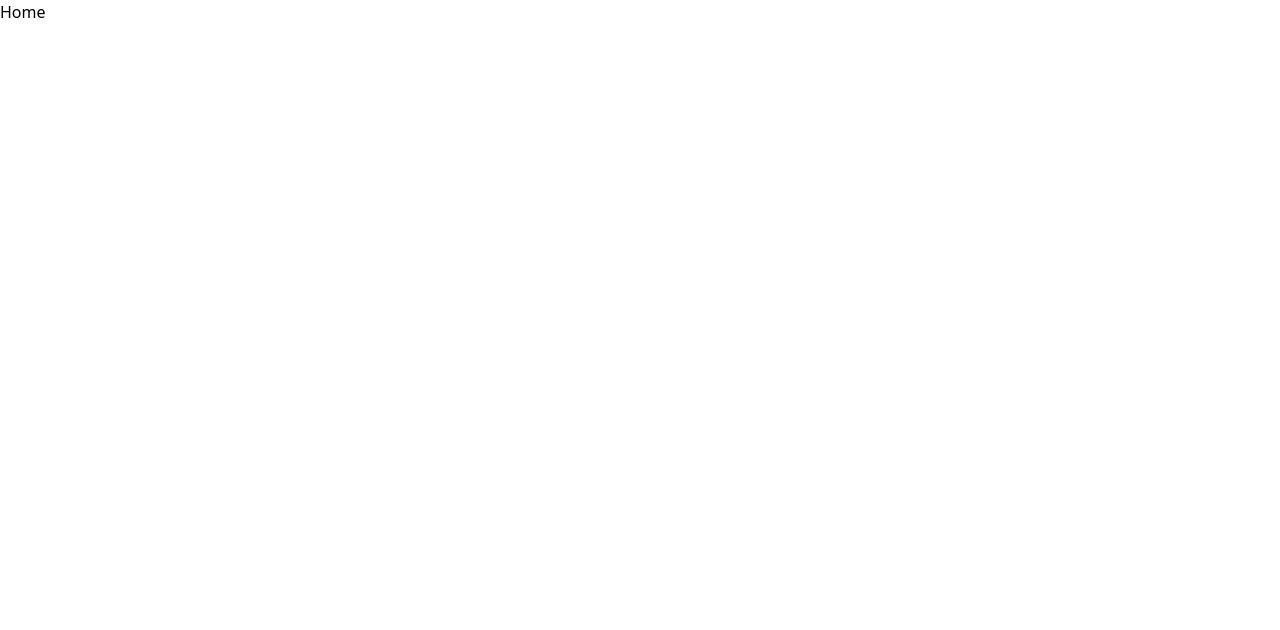
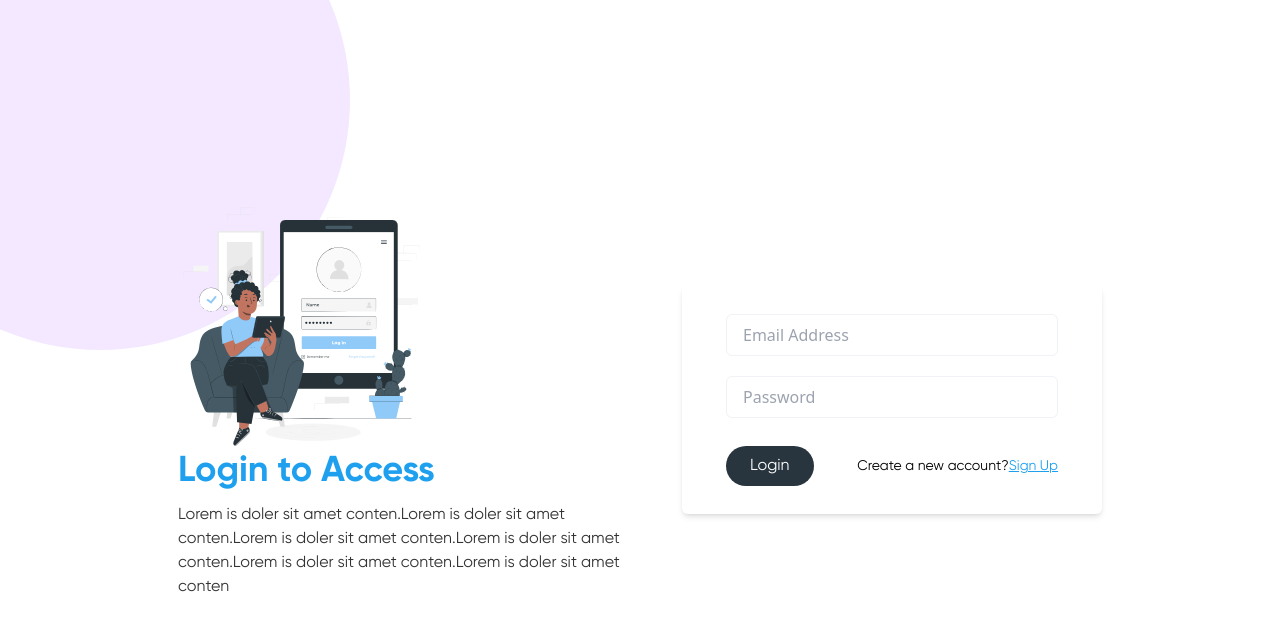
Before and after one commit to mahabubDevs/social_media-, a React (Vite) app in the folder frontend/: page / in a window 1280 px wide. Shown: the top 630 px of the page. Built offline with nearby package versions, Linux system fonts and the light colour scheme.

Commit message:
private route done and frontend authontication done

```diff
--- a/frontend/src/App.jsx
+++ b/frontend/src/App.jsx
@@ -4,13 +4,20 @@ import './App.css'
 import Registration from './pages/registration'
 import Home from './pages/home'
 import Login from './pages/login'
+import NotLoggedInUser from './privateRouter/NotLoggedInUser'
+import LoggedInUser from './privateRouter/LoggedInUser'
 
 const router = createBrowserRouter(
   createRoutesFromElements(
     <Route>
-      <Route path='/' element={<Home/>}></Route>
-      <Route path='/registration' element={<Registration/>}></Route>
-      <Route path='/login' element={<Login/>}></Route>
+      <Route element={<LoggedInUser/>}>
+        <Route path='/' element={<Home/>}></Route>
+      </Route>
+      <Route path='/' element={<NotLoggedInUser/>}>
+          <Route path='/registration' element={<Registration/>}></Route>
+          <Route path='/login' element={<Login/>}></Route>
+      </Route>
+
     </Route>
   )
 )
--- a/frontend/src/pages/home/index.jsx
+++ b/frontend/src/pages/home/index.jsx
@@ -1,7 +1,9 @@
 import { Helmet } from "react-helmet-async"
 
 
+
 const Home = () => {
+
   return (
     <>
       <Helmet>
--- /dev/null
+++ b/frontend/src/privateRouter/LoggedInUser.jsx
@@ -0,0 +1,11 @@
+
+import { useSelector } from 'react-redux';
+import { Outlet } from 'react-router-dom';
+import Login from '../pages/login';
+
+const LoggedInUser = () => {
+    const{userInfo} = useSelector((state)=>state.registration);
+  return userInfo ? <Outlet/>:<Login/>;
+}
+
+export default LoggedInUser
--- /dev/null
+++ b/frontend/src/privateRouter/NotLoggedInUser.jsx
@@ -0,0 +1,10 @@
+
+import { useSelector } from "react-redux"
+import { Navigate, Outlet } from "react-router-dom";
+
+const NotLoggedInUser = () => {
+    const{userInfo} = useSelector((state)=>state.registration);
+  return userInfo ? <Navigate to="/"/> : <Outlet/>;
+}
+
+export default NotLoggedInUser
```
